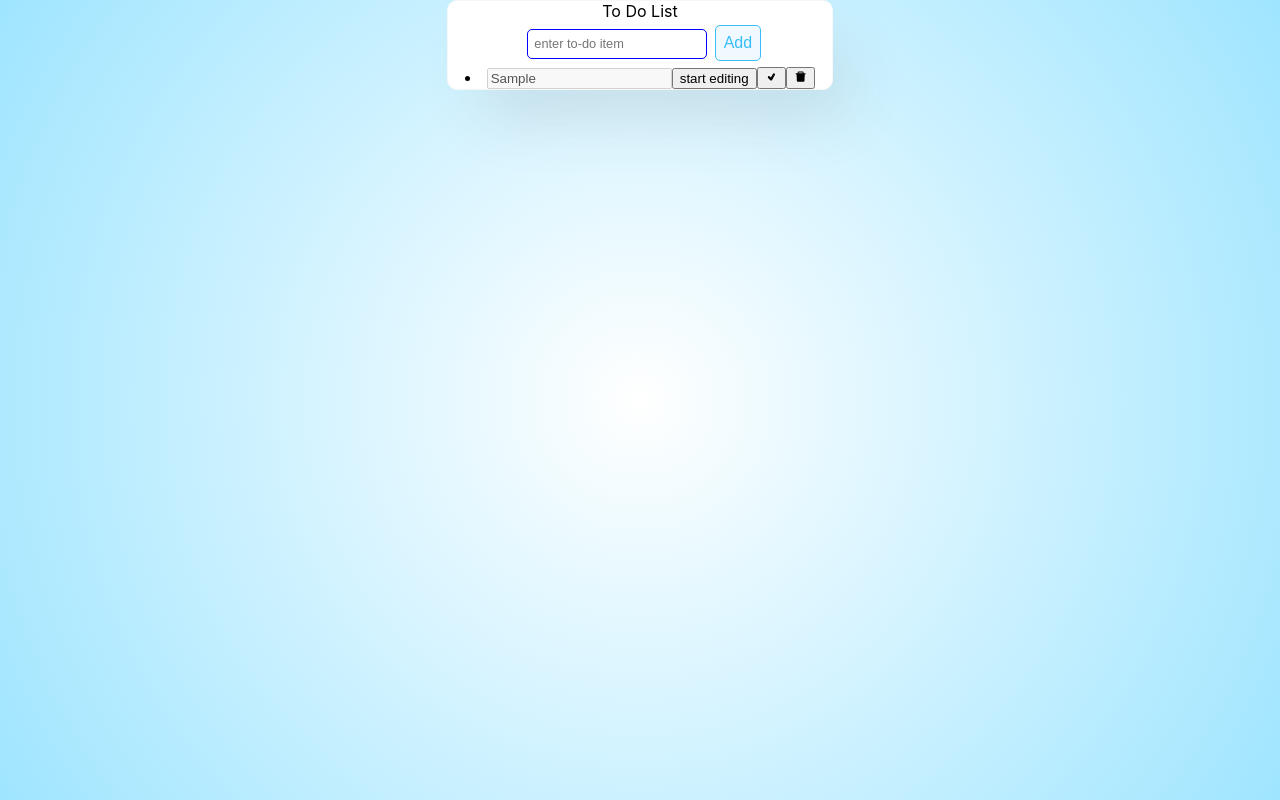
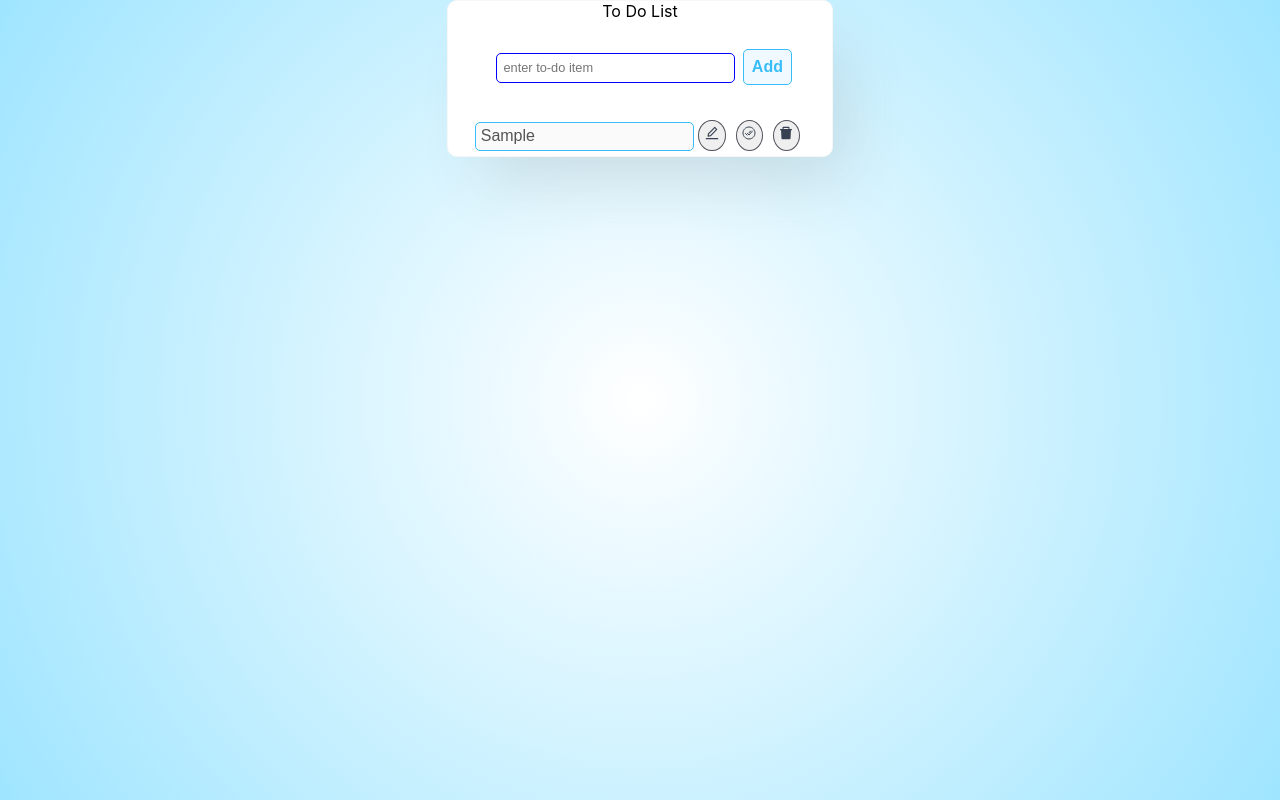
Before and after one commit to vaishnavipaliya11/todo-app, a React (Create React App) app: page / in a window 1280 px wide. Both pictures are taken after typing "Sample" into the empty fields and a click on the button "Add". Built offline with nearby package versions, Linux system fonts and the light colour scheme.

Commit message:
style: options and todo form

```diff
--- a/src/App.js
+++ b/src/App.js
@@ -10,6 +10,7 @@ function App() {
     <div className="App">
       <div className="todo-list-container">
         <Header />
+        <div>
         <TodoListForm
           todo={todo}
           setTodo={setTodo}
@@ -24,6 +25,8 @@ function App() {
           editTodo={editTodo}
           setEditTodo={setEditTodo}
         />
+        </div>
+
       </div>
     </div>
   );
--- a/src/components/TodoListForm/TodoListForm.jsx
+++ b/src/components/TodoListForm/TodoListForm.jsx
@@ -1,6 +1,5 @@
 import { useEffect } from "react";
 import { v4 as uuid } from "uuid";
-import { IoIosAdd } from "react-icons/io";
 import "../index.css";
 const TodoListForm = ({
   userInput,
@@ -41,7 +40,7 @@ const TodoListForm = ({
 
   return (
     <div>
-      <form onSubmit={addToDo}>
+      <form onSubmit={addToDo} className="todo-form">
         <input
           className="user-input"
           placeholder="enter to-do item"
--- a/src/components/displayTodo/UserOptions.jsx
+++ b/src/components/displayTodo/UserOptions.jsx
@@ -1,5 +1,9 @@
 import { useState } from "react";
-import { AiFillEdit, AiFillDelete } from "react-icons/ai";
+import { AiFillEdit, AiFillDelete, AiOutlineEdit } from "react-icons/ai";
+import {
+  IoCheckmarkDoneCircleOutline,
+  IoCheckmarkDoneCircle,
+} from "react-icons/io5";
 import { TiTick } from "react-icons/ti";
 const UserOption = ({
   data,
@@ -38,15 +42,19 @@ const UserOption = ({
           onChange={(e) => editInputHandler(e)}
           value={editInput}
           disabled={!isEditable}
+          className="user-options-input"
         />
-        <button onClick={() => editToDoHandler(data)}>
-          {/* <AiFillEdit /> */}
-          {isEditable ? "edit" : "start editing"}
+        <button onClick={() => editToDoHandler(data)} className="options-btn">
+          {isEditable ? <AiFillEdit /> : <AiOutlineEdit />}
         </button>
-        <button onClick={() => completeTodo(data)}>
-          <TiTick />
+        <button onClick={() => completeTodo(data)} className="options-btn" >
+          {data.isComplete ? (
+            <IoCheckmarkDoneCircle/>
+          ) : (
+            <IoCheckmarkDoneCircleOutline />
+          )}
         </button>
-        <button onClick={() => deleteTodo(data)}>
+        <button onClick={() => deleteTodo(data)} className="options-btn">
           <AiFillDelete />
         </button>
       </li>
--- a/src/components/index.css
+++ b/src/components/index.css
@@ -1,3 +1,4 @@
+/* form classes */
 .user-input{
     padding: 0.5em;
     font-size: 0.8rem;
@@ -5,8 +6,8 @@
     border: 1px solid blue;
     margin: 0.5rem;
 }
-.user-input::selection{
-    border: 1px solid blue;
+.user-input:focus{
+    outline: 2px solid var(--primary-clr);
 }
 .add-btn{
     background-color:var(--text-clr);
@@ -16,9 +17,39 @@
     border-radius: 5px;
     color: var(--primary-clr);
     border: 1px solid var(--primary-clr);
+    font-weight: 700;
 }
 .add-btn:hover{
     background-color:var(--primary-clr);
     color: var(--text-clr);
     cursor: pointer;
 }
+
+/* user options classes */
+.user-options-input{
+    padding: 0.3rem;
+    font-size: 1rem;
+    border-radius: 5px;
+    border: 1px solid var(--primary-clr);
+}
+.user-options-input:focus{
+    outline: 1px solid var(--primary-clr);
+}
+li{
+    list-style: none;
+}
+.options-btn{
+    padding: 0.3rem;
+    margin: 0.3rem;
+    border-radius: 50%;
+    border: 1px solid #52525b;
+    font-size: 1rem;
+    color:#374151
+}
+.todo-form{
+    margin: 1rem;
+    padding: 0.5rem;
+}
+.todo-form input{
+    width: 14rem;
+}
```
